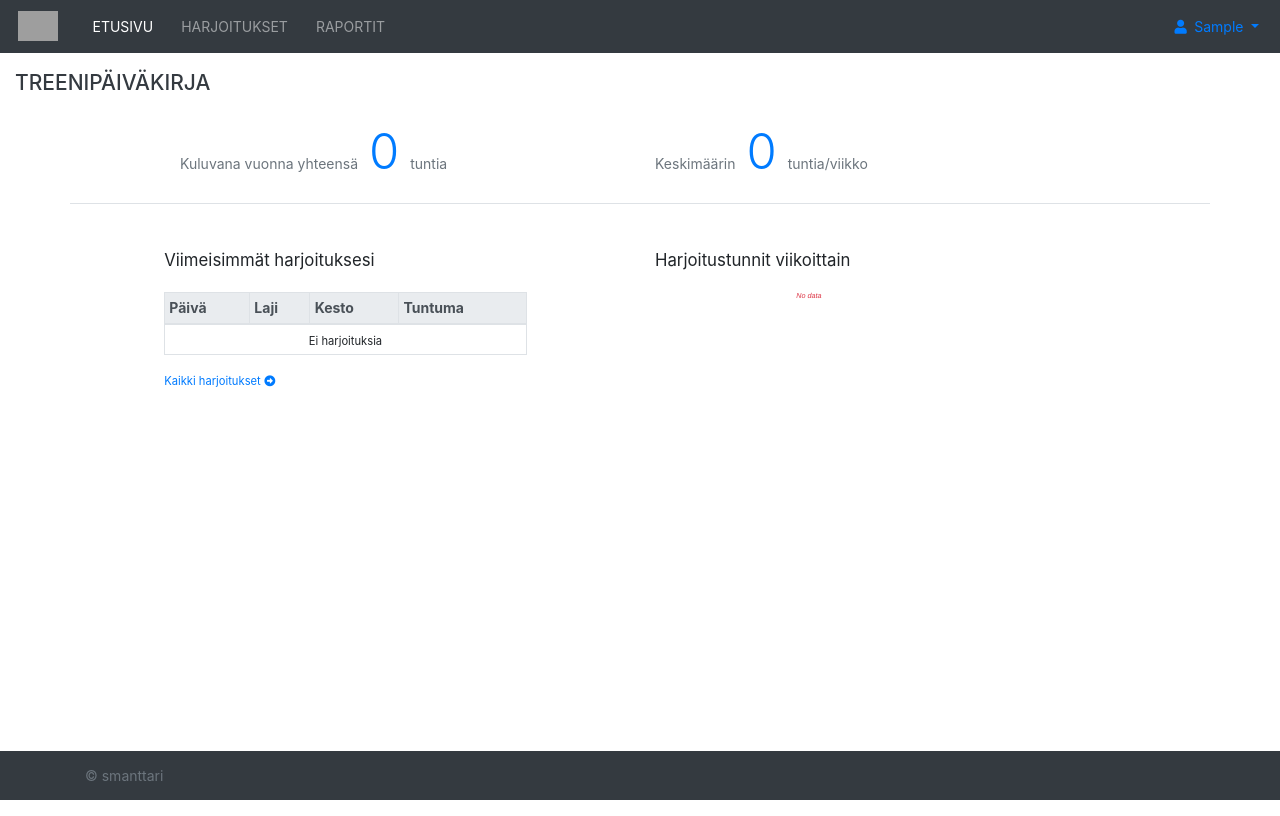
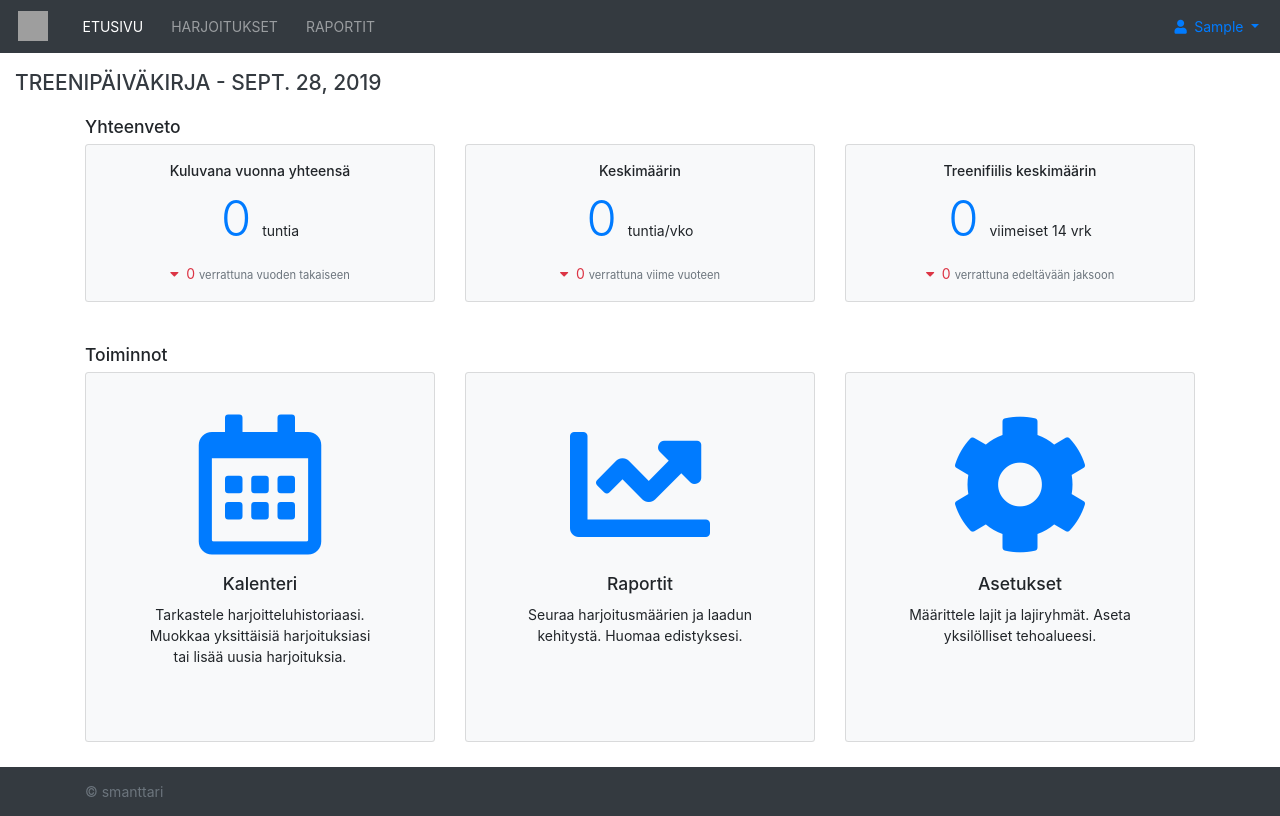
Before and after one commit to smanttari/training_diary, a Django app: page /treenipaivakirja/ in a window 1280 px wide. Run offline with Django 3.2, Linux system fonts and the light colour scheme; the visitor is signed in with stand-in values (Sample User, id 1); data that the repository does not hold is empty; a map, chart or similar area stays blank; some libraries are stand-ins or nearby versions; grey boxes are pictures that could not be loaded.

Commit message:
Front page renewal

```diff
--- a/Treenit/treenipaivakirja/data_operations.py
+++ b/Treenit/treenipaivakirja/data_operations.py
@@ -67,7 +67,7 @@ def dataframe_to_json(df):
 
 def coalesce(x,val):
     """ Returns given value if x is None. """
-    if x is None:
+    if x is None or np.isnan(x):
         return val
     else:
         return x
--- a/Treenit/treenipaivakirja/templates/base_generic.html
+++ b/Treenit/treenipaivakirja/templates/base_generic.html
@@ -32,10 +32,8 @@
 
 <body>
 
-	<div class="loader"></div>
-
 	<nav class="navbar navbar-expand-md fixed-top navbar-dark bg-dark">
-		<a class="navbar-brand ml-1" href="{% url 'index' %}"><img src="{% static 'treenipaivakirja/images/logo-light.svg' %}" height="30" alt="logo"></a>
+		<a class="navbar-brand ml-1" href="{% url 'index' %}"><img src="{% static 'treenipaivakirja/images/logo-light.svg' %}" width="30" height="30" alt="logo"></a>
 		<button class="navbar-toggler" type="button" data-toggle="collapse" data-target="#navbarNav" aria-controls="navbarNav" aria-expanded="false" aria-label="Toggle navigation">
 			<span class="navbar-toggler-icon"></span>
 		</button>
@@ -73,11 +71,10 @@
 		<div class="container-fluid">
 			<h4 class="text-uppercase text-dark">{% block header %}{% endblock %}</h4>
 		</div>
-	<div class="container-fluid pt-3">
+		<div class="container-fluid pt-3 pb-3">
 			{% block content %}
 			{% endblock %}
 		</div>
-
 
 		<footer class="footer bg-dark pt-3 pb-3">
 			<div class="container">
@@ -87,15 +84,6 @@
 
 	</div>
 
-
-<script>
-$(window).on('load', function() {
-	$(".loader").hide();
-	$(".main_div").show();
-});
-</script>
-
-
 </body>
 
 </html>
--- a/Treenit/treenipaivakirja/templates/index.html
+++ b/Treenit/treenipaivakirja/templates/index.html
@@ -8,121 +8,123 @@
 {% endblock %}
 
 
-{% block header %}TREENIPÄIVÄKIRJA{% endblock %}
+{% block header %}TREENIPÄIVÄKIRJA - {{current_day}}{% endblock %}
 
 {% block content %}
 
-<div class="container mb-3 mt-2 border-bottom">
-  <div class="row">
-    <div class="col-sm-1"></div>
-    <div class="col-sm-5">
-      <ul class="list-inline">
-        <li class="list-inline-item"><p class="text-muted">Kuluvana vuonna yhteensä</p></li>
-        <li class="list-inline-item"><h1 class="display-4 text-primary">{{ training_hours_total }}</h1></li>
-        <li class="list-inline-item"><p class="text-muted">tuntia</p></li>
-      </ul>
+<div class="container mb-5">
+
+  <h5>Yhteenveto</h5>
+
+  <div class="card-deck">
+    <div class="card text-center bg-light">
+      <div class="card-body">
+        <h6 class="card-title">Kuluvana vuonna yhteensä</h6>
+        <ul class="list-inline">
+          <li class="list-inline-item"><h1 class="card-text display-4 text-primary">{{ hours_current_year }}</h1></li>
+          <li class="list-inline-item">tuntia</li>
+        </ul>
+        {% if hours_change > 0 %}
+        <p class="card-text text-success">
+          <i class="fas fa-caret-up mr-1"></i>
+          {{ hours_change }}
+        {% else %}
+        <p class="card-text text-danger">
+          <i class="fas fa-caret-down mr-1"></i>
+          {{ hours_change }}
+        {% endif %}
+          <small class="text-muted">verrattuna vuoden takaiseen</small>
+        </p>
+      </div>
     </div>
-    <div class="col-sm-5">
-      <ul class="list-inline">
-        <li class="list-inline-item"><p class="text-muted">Keskimäärin</p></li>
-        <li class="list-inline-item"><h1 class="display-4 text-primary">{{ trainings_per_week_avg }}</h1></li>
-        <li class="list-inline-item"><p class="text-muted">tuntia/viikko</p></li>
-      </ul>
+    <div class="card text-center bg-light">
+      <div class="card-body">
+        <h6 class="card-title">Keskimäärin</h6>
+        <ul class="list-inline">
+          <li class="list-inline-item"><h1 class="card-text display-4 text-primary">{{ hours_per_week_current_year }}</h1></li>
+          <li class="list-inline-item">tuntia/vko</li>
+        </ul>
+        {% if hours_per_week_change > 0 %}
+        <p class="card-text text-success">
+          <i class="fas fa-caret-up mr-1"></i>
+          {{ hours_per_week_change }}
+        {% else %}
+        <p class="card-text text-danger">
+          <i class="fas fa-caret-down mr-1"></i>
+          {{ hours_per_week_change }}
+        {% endif %}
+          <small class="text-muted">verrattuna viime vuoteen</small>
+        </p>
+      </div>
     </div>
-    <div class="col-sm-1"></div>
+    <div class="card text-center bg-light">
+      <div class="card-body">
+        <h6 class="card-title">Treenifiilis keskimäärin</h6>
+        <ul class="list-inline">
+            <li class="list-inline-item"><h1 class="card-text display-4 text-primary">{{ feeling_current_period }}</h1></li>
+            <li class="list-inline-item">viimeiset 14 vrk</li>
+          </ul>
+          {% if feeling_change > 0 %}
+          <p class="card-text text-success">
+            <i class="fas fa-caret-up mr-1"></i>
+            {{ feeling_change }}
+          {% else %}
+          <p class="card-text text-danger">
+            <i class="fas fa-caret-down mr-1"></i>
+            {{ feeling_change }}
+          {% endif %}
+          <small class="text-muted">verrattuna edeltävään jaksoon</small>
+        </p>
+      </div>
+    </div>
   </div>
 
 </div>
 
+<div class="container mt-3">
 
-<div class="container-fluid mb-2 mt-5">
+  <h5>Toiminnot</h5>
 
-  <div class="row mr-4 ml-4">
-    <div class="col-lg-1"></div>
-    <div class="col-lg-4 mb-4">
-      <h4 class="mb-4"><small>Viimeisimmät harjoituksesi</small></h4>
-      <table class="table table-sm table-bordered" id="treenit">
-        <thead class="thead-light">
-          <tr>
-            {% for header in trainings_latest_cols %}
-              <th>{{ header }}</th>
-            {% endfor %}
-          </tr>
-        </thead>
-        <tbody>
-            {% if trainings_latest|length == 0 %}
-              <tr><td class="text-center" colspan="{{trainings_latest_cols|length}}"><small>Ei harjoituksia</small></td></tr>
-            {% else %}
-              {% for row in trainings_latest %}
-              <tr>{% for value in row %}<td>{{ value }}</td>{% endfor %}</tr>
-              {% endfor %}
-            {% endif %}
-        </tbody>
-      </table>
-      <p><small><a href="{% url 'trainings' %}">Kaikki harjoitukset<i class="fas fa-arrow-alt-circle-right ml-1"></i></a></small></p>
+  <div class="card-deck">
+    <div class="card text-center bg-light p-5">
+      <a id="calendar_icon" href="{% url 'trainings' %}">
+        <i class="far fa-calendar-alt fa-10x"></i>
+      </a>
+      <div class="card-body">
+        <h5 class="card-title">Kalenteri</h5>
+        <p class="card-text">Tarkastele harjoitteluhistoriaasi. Muokkaa yksittäisiä harjoituksiasi tai lisää uusia harjoituksia.</p>
+        <p class="card-text"><small class="text-muted"></small></p>
       </div>
-    <div class="col-lg-1"></div>
-    <div class="col-lg-4">
-      <h4 class="mb-4"><small>Harjoitustunnit viikoittain</small></h4>
-      <div id="chart_trainings_per_week"></div>
     </div>
-    <div class="col-lg-1"></div>
+    <div class="card text-center bg-light p-5">
+      <a id="chart_icon" href="{% url 'reports' %}">
+        <i class="fas fa-chart-line fa-10x"></i>
+      </a>
+      <div class="card-body">
+        <h5 class="card-title">Raportit</h5>
+        <p class="card-text">Seuraa harjoitusmäärien ja laadun kehitystä. Huomaa edistyksesi.</p>
+        <p class="card-text"><small class="text-muted"></small></p>
+      </div>
+    </div>
+    <div class="card text-center bg-light p-5">
+      <a id="settings_icon" href="{% url 'settings' %}">
+        <i class="fas fa-cog fa-10x"></i>
+      </a>
+      <div class="card-body">
+        <h5 class="card-title">Asetukset</h5>
+        <p class="card-text">Määrittele lajit ja lajiryhmät. Aseta yksilölliset tehoalueesi.</p>
+        <p class="card-text"><small class="text-muted"></small></p>
+      </div>
+    </div>
   </div>
 
 </div>
-
 
 <script>
 
     // activate nav item
     document.getElementById("index").classList.add('active')
 
-    // enable Bootstrap tooltips
-    $(function () {$('[data-toggle="tooltip"]').tooltip()})
-
-    // load data
-    let trainingsPerWeek = {{ trainings_per_week_json|safe }}
-
-    // draw charts
-    drawTrainingsPerWeek()
-
-    function drawTrainingsPerWeek(){
-      let div = 'chart_trainings_per_week'
-      let data = trainingsPerWeek
-      let options = {
-        type:'bar',
-        serietype:{1:'line'},
-        width: 600,
-        height: 250,
-        margin: {top: 10, bottom: 20, left: 30, right: 120},
-        colors: ['#4BA6FF','#4f616e'],
-        line: {width: 1.5},
-        grid: true,
-        tooltip: true,
-        yaxis: {font: {size:10}, min:0},
-        xaxis: {ticksCount: data.length/5},
-        circle: {radius: 3, display: false},
-        legend: {coord: {x: 500, y: 10}},
-        responsiveness: true
-        }
-        drawComboChart(div,data,options)
-    }
-
-    let heatmap = {10:'#a4f173',9:'#b6f18d',8:'#c6f2a7',7:'#d5f1bf',6:'#e3f1d8',
-      5:'#f1f1f1',4:'#f4e4dd',3:'#f6d8ca',2:'#f7ccb8',1:'#f7bfa5'}
-
-    let table = document.getElementById('treenit')
-    let rows = table.rows
-    if (rows.length > 2){
-      for(i = 1; i < rows.length; i++){
-        let cell = rows[i].cells[3]
-        let tuntuma = cell.innerHTML
-        cell.style.backgroundColor = heatmap[tuntuma]
-        cell.style.textAlign = 'right'
-      }
-    }
-
 </script>
 
-
 {% endblock %}
--- a/Treenit/treenipaivakirja/views.py
+++ b/Treenit/treenipaivakirja/views.py
@@ -20,7 +20,7 @@ from rest_framework.decorators import permission_classes
 from rest_framework.permissions import IsAuthenticated
 from rest_framework.response import Response
 
-from datetime import datetime
+from datetime import datetime, timedelta
 import pandas as pd
 import numpy as np
 import os
@@ -36,52 +36,45 @@ def index(request):
     current_day = datetime.now().date()
     current_year = current_day.year
     current_week = current_day.strftime("%V")
-    trainings_latest_cols = ['Päivä', 'Laji', 'Kesto', 'Tuntuma']
+    current_day_pd = pd.Timestamp(current_day)
+    current_day_minus_14 = pd.Timestamp(current_day_pd - timedelta(days=14))
+    current_day_minus_28 = pd.Timestamp(current_day_pd - timedelta(days=28))
 
     if not harjoitus.objects.filter(user=current_user_id):
-        training_hours_total = 0
-        trainings_per_week_avg = 0
-        trainings_latest = []
-        trainings_per_week_json = []
+        hours_current_year = 0
+        hours_change = 0
+        hours_per_week_current_year = 0
+        hours_per_week_change = 0
+        feeling_current_period = 0
+        feeling_change = 0
     else:
-        trainings = harjoitus.objects.filter(user=current_user_id).values_list(
-            'pvm_fk_id__pvm','pvm_fk_id__vuosi','pvm_fk_id__vko','pvm_fk_id__viikonpaiva_lyh',
-            'laji_fk__laji_nimi','kesto','kesto_h','kesto_min','tuntuma')
-
-        trainings_df = pd.DataFrame(list(trainings), columns=['Päivä','Vuosi','Viikko','Viikonpäivä','Laji','Kesto','Kesto_h','Kesto_min','Tuntuma'])
+        trainings = harjoitus.objects.filter(user=current_user_id).values_list('pvm_fk_id__pvm','pvm_fk_id__vuosi','pvm_fk_id__vko','kesto','tuntuma')
+        trainings_df = pd.DataFrame(list(trainings), columns=['Päivä','Vuosi','Viikko','Kesto','Tuntuma'])
         trainings_df = trainings_df.fillna(np.nan)  #replace None with NaN
         trainings_df['Päivä'] = pd.to_datetime(trainings_df['Päivä'])
-        trainings_df['Kesto'] = trainings_df['Kesto'].astype(float).round(1)
+        trainings_df['Kesto'] = trainings_df['Kesto'].fillna(0).astype(float).round(1)
 
-        trainings_latest = trainings_df.sort_values(by='Päivä', ascending=False).head(5)
-        trainings_latest['Päivä'] = trainings_latest['Päivä'].dt.strftime('%d.%m')
-        trainings_latest['Viikonpäivä'] = trainings_latest['Viikonpäivä'].str.capitalize()
-        trainings_latest['Päivä'] = trainings_latest[['Päivä', 'Viikonpäivä']].apply(lambda x: ' - '.join(x), axis=1)
-        trainings_latest['Kesto'] = trainings_latest.apply(lambda row: data_operations.duration_to_string(row['Kesto_h'], row['Kesto_min']), axis=1)
-        trainings_latest['Tuntuma'] = trainings_latest['Tuntuma'].fillna(-1).astype(int).astype(str).replace('-1', '')
-        trainings_latest = trainings_latest[trainings_latest_cols].values.tolist()
+        hours_current_year = trainings_df[(trainings_df['Vuosi'] == current_year) & (trainings_df['Viikko'] < int(current_week))]['Kesto'].sum()
+        hours_past_year = trainings_df[(trainings_df['Vuosi'] == (current_year-1)) & (trainings_df['Viikko'] < int(current_week))]['Kesto'].sum()
+        hours_change = hours_current_year - hours_past_year
 
-        weeks = aika.objects.filter(vuosi=current_year).order_by('vko').values_list('vko', flat=True).distinct()
-        weeks = pd.DataFrame(list(weeks), columns=['Viikko'])
+        hours_per_week_current_year = hours_current_year / (int(current_week)-1)
+        hours_per_week_past_year = trainings_df[trainings_df['Vuosi'] == (current_year-1)]['Kesto'].sum() / 52
+        hours_per_week_change = hours_per_week_current_year - hours_per_week_past_year
 
-        trainings_per_week = trainings_df[trainings_df['Vuosi'] == current_year].groupby('Viikko').agg({'Kesto':'sum', 'Tuntuma':'mean'})
-        trainings_per_week = weeks.merge(trainings_per_week, how='left', right_index=True, left_on='Viikko')
-        trainings_per_week = trainings_per_week[trainings_per_week['Viikko'] <= int(current_week)]
-        trainings_per_week = trainings_per_week.set_index('Viikko').round(1)
-        trainings_per_week = trainings_per_week.rename(columns={'Kesto': 'Tunnit','Tuntuma': 'Tuntuma (1-10)'})
-
-        trainings_per_week_json = data_operations.dataframe_to_json(trainings_per_week)
-        trainings_per_week_avg = round(trainings_per_week.mean()['Tunnit'],1)
-
-        training_hours_total = int(round(trainings_df[trainings_df['Vuosi'] == current_year]['Kesto'].sum(),0))
+        feeling_current_period = data_operations.coalesce(trainings_df[(trainings_df['Päivä'] >= current_day_minus_14) & (trainings_df['Päivä'] <= current_day_pd)]['Tuntuma'].mean(),0)
+        feeling_last_period = data_operations.coalesce(trainings_df[(trainings_df['Päivä'] >= current_day_minus_28) & (trainings_df['Päivä'] <= current_day_minus_14)]['Tuntuma'].mean(),0)
+        feeling_change = feeling_current_period - feeling_last_period
 
     return render(request,'index.html',
         context = {
-            'training_hours_total': training_hours_total,
-            'trainings_per_week_avg': trainings_per_week_avg,
-            'trainings_latest': trainings_latest,
-            'trainings_latest_cols': trainings_latest_cols,
-            'trainings_per_week_json': trainings_per_week_json
+            'hours_current_year': int(round(hours_current_year,0)),
+            'hours_change': int(round(hours_change,0)),
+            'hours_per_week_current_year': round(hours_per_week_current_year,1),
+            'hours_per_week_change': round(hours_per_week_change,1),
+            'feeling_current_period': round(feeling_current_period,1),
+            'feeling_change': round(feeling_change,1),
+            'current_day': current_day
             })
 
 
```
Lines whose indentation alone changed are shown as unchanged.
